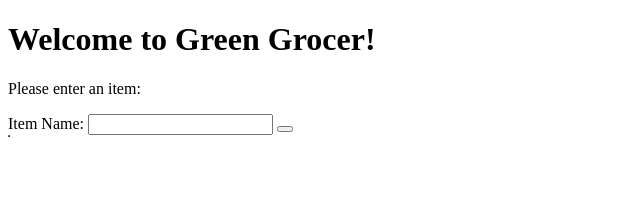
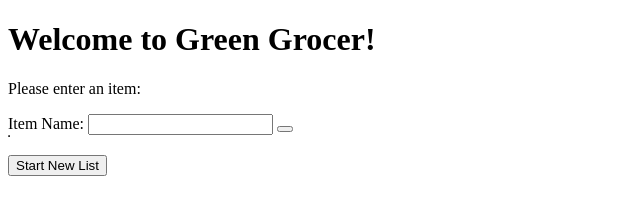
Before and after one commit to DominicCodespoti/GreenList, a plain HTML site: page Index.html in a window 1280 px wide. Shown: the whole page, without its empty margins (0-640 px from the left). Drawn offline with nearby package versions, Linux system fonts and the light colour scheme.

Commit message:
New list functionality

```diff
--- a/Index.html
+++ b/Index.html
@@ -15,6 +15,8 @@
   <table id="table" border="1">
 
   </table>
+  <br>
+  <button onclick="window.location = window.location">Start New List</button>
 
   <script src="https://ajax.googleapis.com/ajax/libs/jquery/1.12.4/jquery.min.js"></script>
   <script>
```
